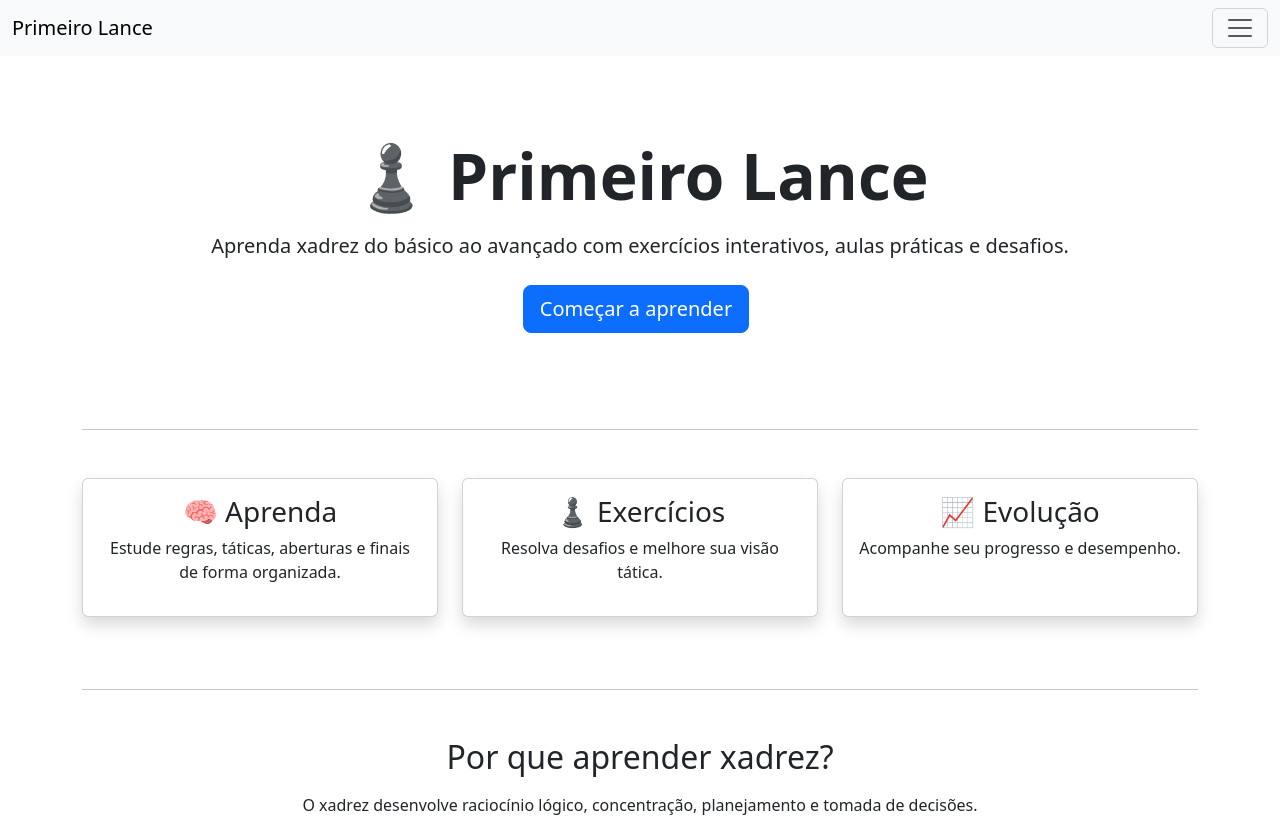
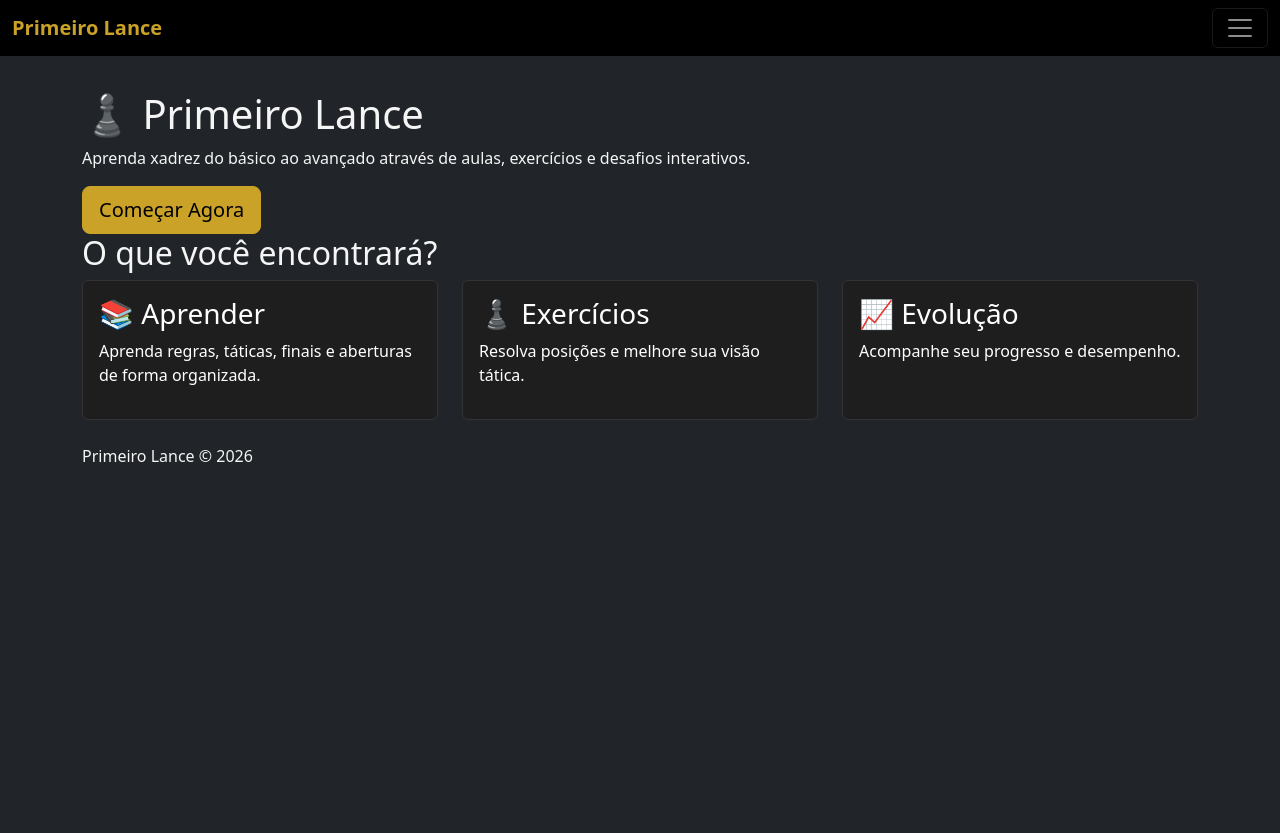
Before and after one commit to etecvav26-c01/Portfolio-tcc, a Flask app: page / in a window 1280 px wide. After the commit the page ends 462 px from the top, so only its background shows below. Run offline with Flask 3, Linux system fonts and the light colour scheme; some libraries are stand-ins or nearby versions.

Commit message:
Atualização no design

```diff
--- a/projeto-xadrez/app.py
+++ b/projeto-xadrez/app.py
@@ -91,6 +91,7 @@ def cadastro():
 
             conexao.commit()
 
+            flash("Conta criada com sucesso!")
             return redirect("/login")
 
         finally:
--- a/projeto-xadrez/static/css/style.css
+++ b/projeto-xadrez/static/css/style.css
@@ -0,0 +1,47 @@
+body{
+    background-color: #121212 !important;
+    color: #F5F5F5 !important;
+    min-height: 100vh;
+}
+
+.container{
+    color: #F5F5F5;
+}
+
+.card{
+    background-color: #1E1E1E !important;
+    color: white !important;
+    border: 1px solid #333 !important;
+}
+
+.card-title{
+    color: #C9A227;
+}
+
+.offcanvas{
+    background-color: #1E1E1E !important;
+    color: white !important;
+}
+
+.nav-link{
+    color: white !important;
+}
+
+.nav-link:hover{
+    color: #C9A227 !important;
+}
+
+.navbar-brand{
+    color: #C9A227 !important;
+    font-weight: bold;
+}
+
+.btn-primary{
+    background-color: #C9A227 !important;
+    border-color: #C9A227 !important;
+    color: black !important;
+}
+
+.btn-primary:hover{
+    background-color: #E0B93B !important;
+}
--- a/projeto-xadrez/templates/base.html
+++ b/projeto-xadrez/templates/base.html
@@ -7,7 +7,7 @@
 
         <title>ChessMaster</title>
         <link rel="stylesheet"
-            href="{{url_for('static', filename='css/style.css')}}">
+        href="{{ url_for('static', filename='css/style.css') }}">
 
         <link rel="stylesheet"
             href="{{ url_for('static', filename='css/bootstrap.min.css') }}">
@@ -15,10 +15,10 @@
         <link rel="stylesheet"
         href="{{ url_for('static', filename='css/chessboard-1.0.0.min.css') }}">
 </head>
-    <body>
+    <body class="bg-dark text-light">
 
-        <nav class="navbar bg-body-tertiary fixed-top">
-            <div class="container-fluid">
+        <nav class="navbar navbar-dark bg-black fixed-top">
+                <div class="container-fluid">
 
                 <a class="navbar-brand" href="#">
                     Primeiro Lance
@@ -80,7 +80,7 @@
                 </div>
 
             </div>
-        </nav>
+    </nav>
 
         <div class="container" style="padding-top: 90px;">
             {% block content %}
--- a/projeto-xadrez/templates/index.html
+++ b/projeto-xadrez/templates/index.html
@@ -2,43 +2,48 @@
 
 {% block content %}
 
-    <div class="text-center py-5">
+<div class="hero">
 
-        <h1 class="display-3 fw-bold">
-            ♟️ Primeiro Lance
-        </h1>
+    <h1>♟️ Primeiro Lance</h1>
 
-        <p class="lead mt-3">
-            Aprenda xadrez do básico ao avançado com exercícios interativos,
-            aulas práticas e desafios.
+    <p>
+        Aprenda xadrez do básico ao avançado através
+        de aulas, exercícios e desafios interativos.
     </p>
 
-        <div class="mt-4">
+    {% if "usuario_id" in session %}
 
-            <a href="/login"
-            class="btn btn-primary btn-lg me-2">
-                Começar a aprender
+        <a href="/aprender" class="btn btn-primary btn-lg">
+            Continuar Aprendendo
         </a>
+
+    {% else %}
+
+        <a href="/login" class="btn btn-primary btn-lg">
+            Começar Agora
+        </a>
+
+    {% endif %}
 
 </div>
 
-    </div>
+<h2 class="section-title">
+    O que você encontrará?
+</h2>
 
-    <hr class="my-5">
-
-    <div class="row text-center">
+<div class="row">
 
     <div class="col-md-4 mb-4">
 
-            <div class="card h-100 shadow">
+        <div class="card h-100">
 
             <div class="card-body">
 
-                    <h3>🧠 Aprenda</h3>
+                <h3>📚 Aprender</h3>
 
                 <p>
-                        Estude regras, táticas, aberturas e finais
-                        de forma organizada.
+                    Aprenda regras, táticas, finais
+                    e aberturas de forma organizada.
                 </p>
 
             </div>
@@ -49,14 +54,15 @@
 
     <div class="col-md-4 mb-4">
 
-            <div class="card h-100 shadow">
+        <div class="card h-100">
 
             <div class="card-body">
 
                 <h3>♟️ Exercícios</h3>
 
                 <p>
-                        Resolva desafios e melhore sua visão tática.
+                    Resolva posições e melhore sua
+                    visão tática.
                 </p>
 
             </div>
@@ -67,14 +73,15 @@
 
     <div class="col-md-4 mb-4">
 
-            <div class="card h-100 shadow">
+        <div class="card h-100">
 
             <div class="card-body">
 
                 <h3>📈 Evolução</h3>
 
                 <p>
-                        Acompanhe seu progresso e desempenho.
+                    Acompanhe seu progresso
+                    e desempenho.
                 </p>
 
             </div>
@@ -85,16 +92,9 @@
 
 </div>
 
-    <hr class="my-5">
+<div class="footer">
 
-    <div class="text-center">
-
-        <h2>Por que aprender xadrez?</h2>
-
-        <p class="mt-3">
-            O xadrez desenvolve raciocínio lógico,
-            concentração, planejamento e tomada de decisões.
-        </p>
+    Primeiro Lance © 2026
 
 </div>
 
```
Also changed, not shown: projeto-xadrez/templates/login.html (+13 -0 lines). Lines whose indentation alone changed are shown as unchanged.
